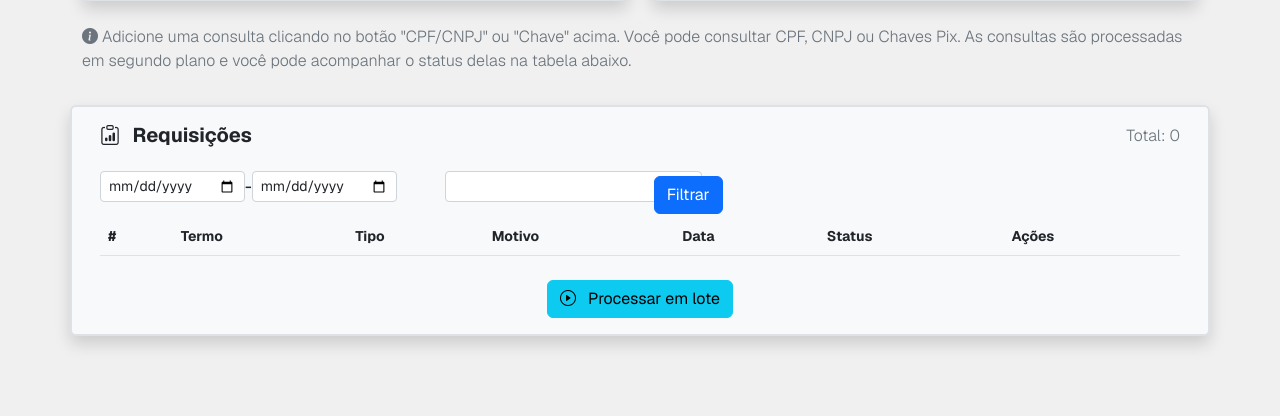
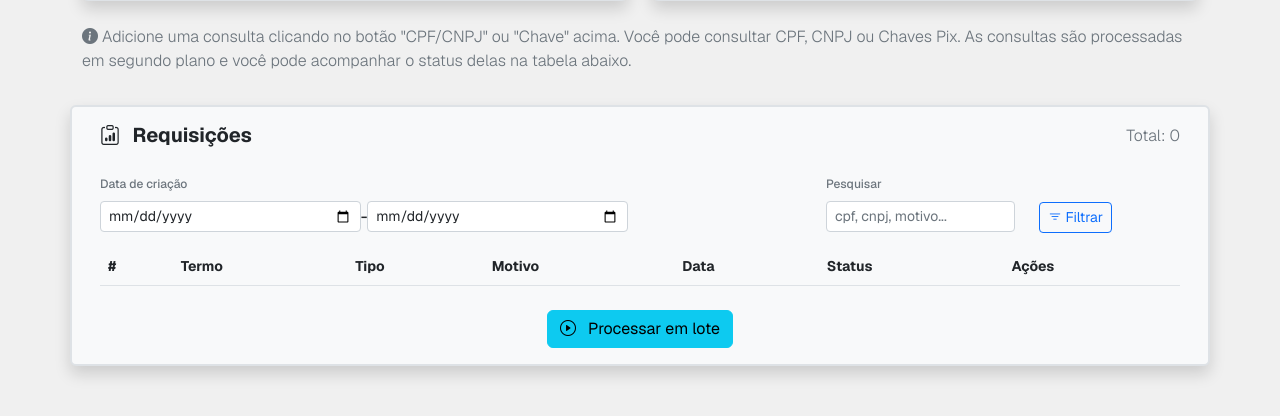
Before and after one commit to rogeriopaulos/consultapix, a Django app: page / in a window 1280 px wide. Shown: the part 248-664 px from the top of the page. Run offline with Django 5.2, Linux system fonts and the light colour scheme; the visitor is signed in with stand-in values (Sample User, id 1); data that the repository does not hold is empty; parts of the project's set-up code (start-up, migrations or seed data) failed here and were passed over; some libraries are stand-ins or nearby versions.

Commit message:
feat: Melhora a interface do formulário de filtragem e ajusta estilos de exibição

```diff
--- a/consultalab/bacen/forms.py
+++ b/consultalab/bacen/forms.py
@@ -1,5 +1,5 @@
 from crispy_forms.helper import FormHelper
-from crispy_forms.layout import Layout, Submit
+from crispy_forms.layout import HTML, Column, Field, Layout, Row
 from django import forms
 
 from consultalab.bacen.models import RequisicaoBacen
@@ -47,7 +47,33 @@ class RequisicaoBacenForm(forms.ModelForm):
 class RequisicaoBacenFilterFormHelper(FormHelper):
     form_method = 'GET'
     layout = Layout(
-        'created',
-        'termo_busca',
-        Submit('submit', 'Filtrar'),
+        Row(
+            Column(
+                HTML('<label for="div_id_created" class="form-label">Data de criação</label>'),
+                Field("created")
+            ),
+            Column(
+                Row(
+                    Column(
+                        Field(
+                            HTML('<label for="div_id_created" class="form-label ms-5">Pesquisar</label>'),
+                            "termo_busca",
+                            placeholder="cpf, cnpj, motivo..."
+                        )
+                    ),
+                    Column(
+                        HTML(
+                            """
+                            <button type="button" class="btn btn-sm btn-outline-primary ms-5 mt-3">
+                                <i class="bi bi-filter"></i> Filtrar
+                            </button>
+                            """
+                        )
+                    ),
+                    css_class="align-items-center"
+                ),
+                css_class='d-flex justify-content-end'
+            ),
+            css_class='d-flex justify-content-between align-items-center'
+        ),
     )
--- a/consultalab/static/css/project.css
+++ b/consultalab/static/css/project.css
@@ -55,3 +55,8 @@ select[type="hidden" i] {
   margin-top: -16px;
   margin-left: 60px;
 }
+
+.form-label {
+  font-size: 12px;
+  color: #6c757d;
+}
--- a/consultalab/templates/pages/home.html
+++ b/consultalab/templates/pages/home.html
@@ -84,7 +84,7 @@
       </h5>
       <div class="row" id="form-filters">
         <div class="col">
-          <form method="get" class="form-inline d-flex align-items-center" id="requisicoes-filter-form">
+          <form method="get" class="form-inline" id="requisicoes-filter-form">
             {% crispy requisicoes_filter.form requisicoes_filter.form.helper %}
             {% comment %} <button type="submit" class="btn btn-outline-primary btn-sm" id="filter-btn">
               <i class="bi bi-filter"></i> Filtrar
```
